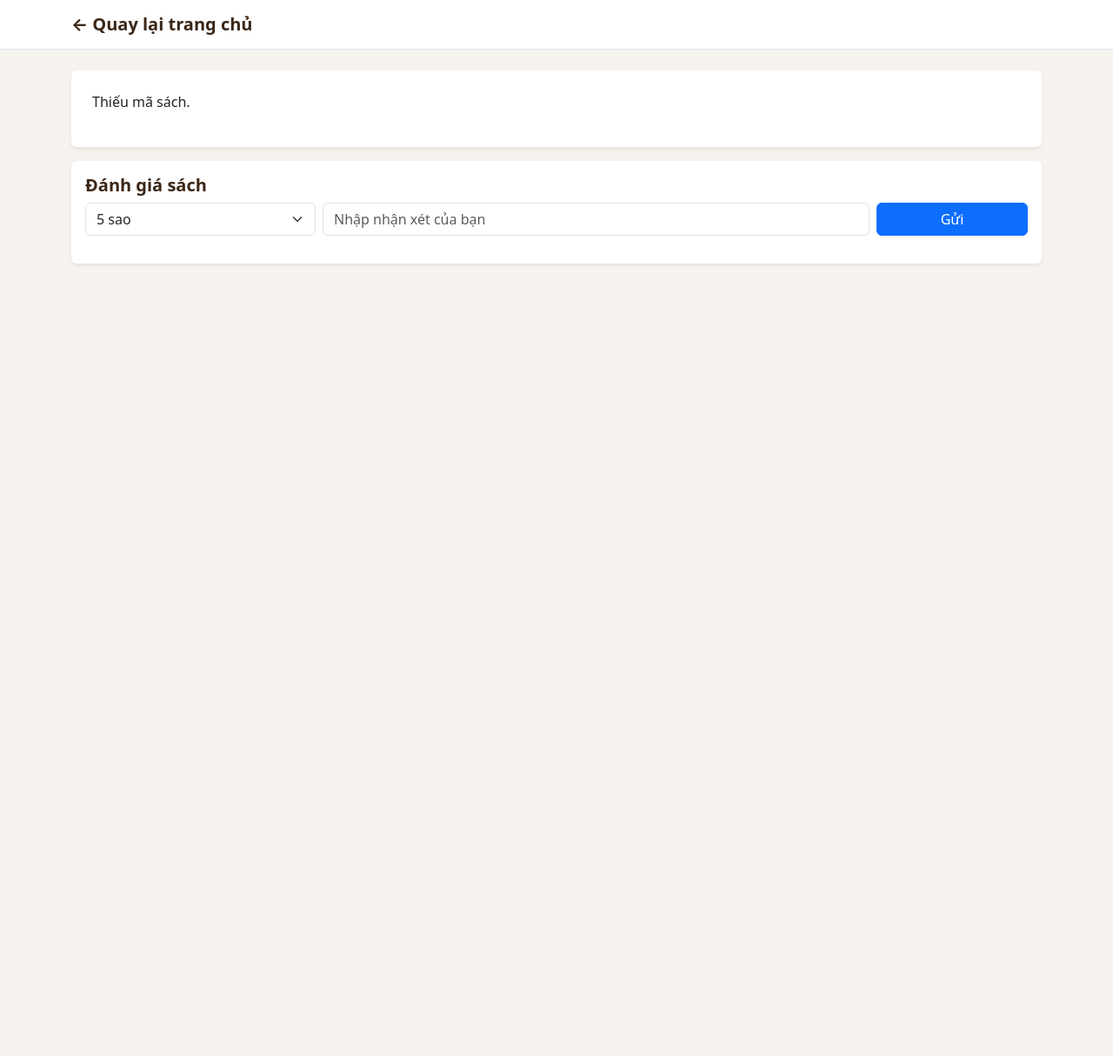
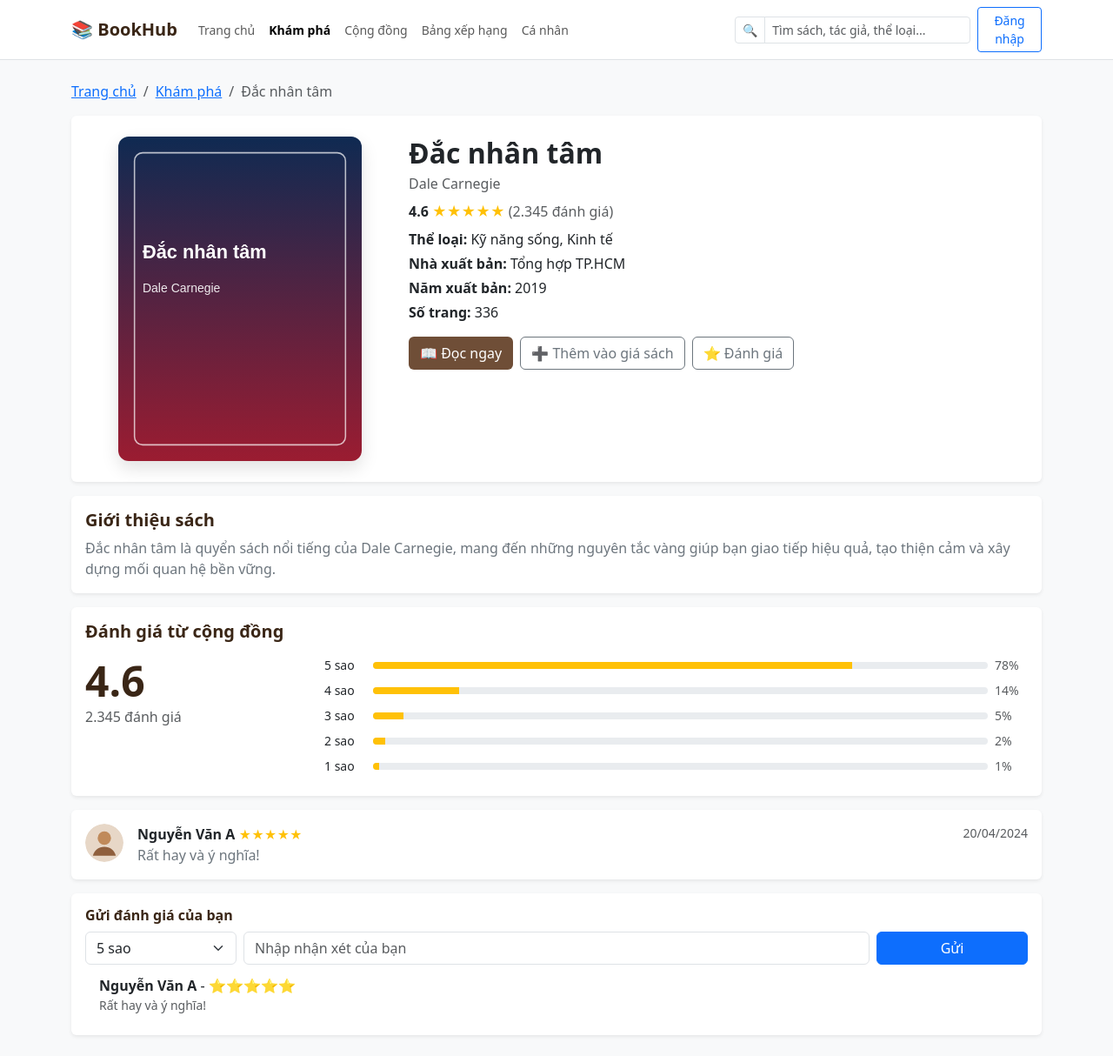
Before and after one commit to thebao200474/desktop-tutorial, a PHP site: page /book-detail.html in a window 1280 px wide. Shown: the whole page at 87% size. Before the commit the page ends 304 px from the top, so only its background shows below. Run offline with PHP 8.4, Linux system fonts and the light colour scheme.

Commit message:
Redesign book detail page to match requested layout with community rating and review blocks

```diff
--- a/public/book-detail.html
+++ b/public/book-detail.html
@@ -7,23 +7,69 @@
     <link href="https://cdn.jsdelivr.net/npm/bootstrap@5.3.3/dist/css/bootstrap.min.css" rel="stylesheet" />
     <link rel="stylesheet" href="/styles.css" />
   </head>
-  <body>
-    <nav class="navbar bg-white border-bottom">
+  <body class="bg-light">
+    <nav class="navbar navbar-expand-lg bg-white border-bottom">
       <div class="container">
-        <a href="/" class="navbar-brand fw-bold text-brown">← Quay lại trang chủ</a>
+        <a class="navbar-brand fw-bold text-brown" href="/">📚 BookHub</a>
+        <ul class="navbar-nav me-auto mb-2 mb-lg-0 small">
+          <li class="nav-item"><a class="nav-link" href="/">Trang chủ</a></li>
+          <li class="nav-item"><a class="nav-link active fw-semibold text-brown" href="/explore.html">Khám phá</a></li>
+          <li class="nav-item"><a class="nav-link" href="#">Cộng đồng</a></li>
+          <li class="nav-item"><a class="nav-link" href="#">Bảng xếp hạng</a></li>
+          <li class="nav-item"><a class="nav-link" href="#">Cá nhân</a></li>
+        </ul>
+        <div class="d-flex align-items-center gap-2">
+          <div class="input-group input-group-sm">
+            <span class="input-group-text bg-white">🔍</span>
+            <input class="form-control" placeholder="Tìm sách, tác giả, thể loại..." />
+          </div>
+          <a class="btn btn-sm btn-outline-primary" href="/login.html">Đăng nhập</a>
+        </div>
       </div>
     </nav>
 
     <main class="container py-4">
-      <div class="card border-0 shadow-sm p-3 p-lg-4">
-        <div class="row g-4" id="book-detail-wrap"></div>
-      </div>
+      <nav aria-label="breadcrumb" class="mb-3">
+        <ol class="breadcrumb small mb-0">
+          <li class="breadcrumb-item"><a href="/">Trang chủ</a></li>
+          <li class="breadcrumb-item"><a href="/explore.html">Khám phá</a></li>
+          <li class="breadcrumb-item active" id="breadcrumb-title" aria-current="page">Chi tiết sách</li>
+        </ol>
+      </nav>
 
-      <section class="card border-0 shadow-sm mt-3">
+      <section class="card border-0 shadow-sm p-3 p-lg-4 mb-3">
+        <div class="row g-4 align-items-start" id="book-detail-wrap"></div>
+      </section>
+
+      <section class="card border-0 shadow-sm mb-3">
         <div class="card-body">
-          <h5 class="section-title">Đánh giá sách</h5>
-          <form id="review-form" class="row g-2 mb-3">
+          <h5 class="section-title">Giới thiệu sách</h5>
+          <p id="book-intro" class="mb-0 text-secondary"></p>
+        </div>
+      </section>
+
+      <section class="card border-0 shadow-sm mb-3">
+        <div class="card-body">
+          <h5 class="section-title mb-3">Đánh giá từ cộng đồng</h5>
+          <div class="row g-3 align-items-start">
             <div class="col-md-3">
+              <div class="display-5 fw-bold text-brown" id="avg-rating">4.6</div>
+              <div class="text-muted" id="total-rating-text">2,345 đánh giá</div>
+            </div>
+            <div class="col-md-9" id="rating-breakdown"></div>
+          </div>
+        </div>
+      </section>
+
+      <section class="card border-0 shadow-sm mb-3">
+        <div class="card-body d-flex align-items-start gap-3" id="featured-review"></div>
+      </section>
+
+      <section class="card border-0 shadow-sm">
+        <div class="card-body">
+          <h6 class="section-title">Gửi đánh giá của bạn</h6>
+          <form id="review-form" class="row g-2 mb-1">
+            <div class="col-md-2">
               <select id="rating" class="form-select">
                 <option value="5">5 sao</option>
                 <option value="4">4 sao</option>
@@ -32,7 +78,7 @@
                 <option value="1">1 sao</option>
               </select>
             </div>
-            <div class="col-md-7">
+            <div class="col-md-8">
               <input id="comment" class="form-control" placeholder="Nhập nhận xét của bạn" />
             </div>
             <div class="col-md-2 d-grid">
--- a/public/book-detail.js
+++ b/public/book-detail.js
@@ -1,100 +1,184 @@
+const BOOK_DETAIL_MOCK = {
+  S001: {
+    id: 'S001',
+    title: 'Đắc nhân tâm',
+    author: 'Dale Carnegie',
+    rating: 4.6,
+    reviewCount: 2345,
+    categories: ['Kỹ năng sống', 'Kinh tế'],
+    publisher: 'Tổng hợp TP.HCM',
+    publishYear: 2019,
+    pages: 336,
+    description:
+      'Đắc nhân tâm là quyển sách nổi tiếng của Dale Carnegie, mang đến những nguyên tắc vàng giúp bạn giao tiếp hiệu quả, tạo thiện cảm và xây dựng mối quan hệ bền vững.',
+    cover: '/images/books/dac-nhan-tam.svg',
+    ratingBreakdown: { 5: 78, 4: 14, 3: 5, 2: 2, 1: 1 },
+    reviews: [
+      {
+        user: 'Nguyễn Văn A',
+        avatar: '/images/users/user-1.svg',
+        rating: 5,
+        comment: 'Rất hay và ý nghĩa!',
+        date: '20/04/2024'
+      }
+    ]
+  }
+};
+
 const params = new URLSearchParams(window.location.search);
-const bookId = params.get('id');
+const bookId = params.get('id') || 'S001';
+
 const wrap = document.getElementById('book-detail-wrap');
 const reviewList = document.getElementById('review-list');
 const reviewForm = document.getElementById('review-form');
+const intro = document.getElementById('book-intro');
+const avgRating = document.getElementById('avg-rating');
+const totalRatingText = document.getElementById('total-rating-text');
+const ratingBreakdown = document.getElementById('rating-breakdown');
+const featuredReview = document.getElementById('featured-review');
+const breadcrumbTitle = document.getElementById('breadcrumb-title');
+
+let currentBook = null;
+
+const formatCount = (n) => Number(n || 0).toLocaleString('vi-VN');
 
 async function loadBook() {
-  if (!bookId) {
-    wrap.innerHTML = '<p>Thiếu mã sách.</p>';
-    return;
+  const mock = BOOK_DETAIL_MOCK[bookId] || BOOK_DETAIL_MOCK.S001;
+  try {
+    const res = await fetch(`/api/books/${encodeURIComponent(bookId)}`);
+    const data = await res.json();
+    const b = data.book;
+    if (b) {
+      currentBook = {
+        ...mock,
+        id: b.MaSach,
+        title: b.TenSach,
+        author: b.NguonGoc || mock.author,
+        rating: Number(mock.rating || b.avgRating || 0),
+        reviewCount: Number(mock.reviewCount || b.totalReviews || 0),
+        categories: b.TheLoai ? [b.TheLoai] : mock.categories,
+        publisher: b.TenNXB || mock.publisher,
+        publishYear: b.NamXuatBan || mock.publishYear,
+        description: b.MoTa || mock.description,
+        cover: b.AnhBia || mock.cover
+      };
+    } else {
+      currentBook = mock;
+    }
+  } catch {
+    currentBook = mock;
   }
 
-  const res = await fetch(`/api/books/${encodeURIComponent(bookId)}`);
-  const data = await res.json();
-  if (!data.book) {
-    wrap.innerHTML = '<p>Không tìm thấy sách.</p>';
-    return;
-  }
+  breadcrumbTitle.textContent = currentBook.title;
+  intro.textContent = currentBook.description;
 
-  const b = data.book;
   wrap.innerHTML = `
-    <div class="col-lg-4">
-      <img src="${b.AnhBia || 'https://placehold.co/640x900'}" class="img-fluid rounded-3" alt="${b.TenSach}">
+    <div class="col-lg-4 text-center">
+      <img src="${currentBook.cover}" class="img-fluid detail-cover" alt="${currentBook.title}" onerror="this.src='/images/books/placeholder-book.svg'">
     </div>
     <div class="col-lg-8">
-      <h2 class="mb-2">${b.TenSach}</h2>
-      <p><strong>Tác giả/Nguồn gốc:</strong> ${b.NguonGoc || 'Đang cập nhật'}</p>
-      <p><strong>Năm xuất bản:</strong> ${b.NamXuatBan || 'Đang cập nhật'}</p>
-      <p><strong>Nhà xuất bản:</strong> ${b.TenNXB || 'Đang cập nhật'}</p>
-      <p><strong>Mô tả:</strong> ${b.MoTa || 'Chưa có mô tả chi tiết'}</p>
-      <p><strong>Đánh giá trung bình:</strong> ${Number(b.avgRating || 0).toFixed(1)} ⭐ (${b.totalReviews || 0} đánh giá)</p>
-      <button class="btn btn-success" id="borrow-now">Mượn sách</button>
-      <small class="text-muted d-block mt-2">Đăng nhập OTP ở trang chủ để mượn sách.</small>
+      <h2 class="fw-bold mb-1">${currentBook.title}</h2>
+      <p class="text-muted mb-2">${currentBook.author}</p>
+      <p class="mb-2"><strong>${currentBook.rating.toFixed(1)}</strong> <span class="text-warning">★★★★★</span> <span class="text-muted">(${formatCount(currentBook.reviewCount)} đánh giá)</span></p>
+      <p class="mb-1"><strong>Thể loại:</strong> ${currentBook.categories.join(', ')}</p>
+      <p class="mb-1"><strong>Nhà xuất bản:</strong> ${currentBook.publisher}</p>
+      <p class="mb-1"><strong>Năm xuất bản:</strong> ${currentBook.publishYear}</p>
+      <p class="mb-3"><strong>Số trang:</strong> ${currentBook.pages}</p>
+
+      <div class="d-flex flex-wrap gap-2">
+        <button class="btn btn-brown" id="read-now">📖 Đọc ngay</button>
+        <button class="btn btn-outline-secondary" id="add-shelf">➕ Thêm vào giá sách</button>
+        <button class="btn btn-outline-secondary" id="go-review">⭐ Đánh giá</button>
+      </div>
     </div>
   `;
 
-  document.getElementById('borrow-now').addEventListener('click', borrowFromDetail);
+  document.getElementById('read-now').addEventListener('click', () => alert('Chức năng đọc thử đang được phát triển.'));
+  document.getElementById('add-shelf').addEventListener('click', (e) => {
+    e.target.textContent = '✓ Đã thêm vào giá sách';
+    e.target.classList.remove('btn-outline-secondary');
+    e.target.classList.add('btn-outline-success');
+  });
+  document.getElementById('go-review').addEventListener('click', () => reviewForm.scrollIntoView({ behavior: 'smooth' }));
+
+  renderCommunity();
+  loadReviews();
+}
+
+function renderCommunity() {
+  avgRating.textContent = currentBook.rating.toFixed(1);
+  totalRatingText.textContent = `${formatCount(currentBook.reviewCount)} đánh giá`;
+
+  const breakdown = currentBook.ratingBreakdown || { 5: 70, 4: 18, 3: 7, 2: 3, 1: 2 };
+  ratingBreakdown.innerHTML = [5, 4, 3, 2, 1]
+    .map((star) => {
+      const percent = breakdown[star] || 0;
+      return `
+      <div class="d-flex align-items-center gap-2 mb-2 small">
+        <span style="width:48px">${star} sao</span>
+        <div class="progress flex-grow-1" style="height:8px"><div class="progress-bar bg-warning" style="width:${percent}%"></div></div>
+        <span class="text-muted" style="width:38px">${percent}%</span>
+      </div>`;
+    })
+    .join('');
+
+  const first = (currentBook.reviews && currentBook.reviews[0]) || {
+    user: 'Nguyễn Văn A',
+    avatar: '/images/users/user-1.svg',
+    rating: 5,
+    comment: 'Rất hay và ý nghĩa!',
+    date: '20/04/2024'
+  };
+
+  featuredReview.innerHTML = `
+    <img src="${first.avatar}" class="review-avatar" alt="${first.user}" onerror="this.src='/images/users/user-1.svg'">
+    <div class="flex-grow-1">
+      <div class="fw-semibold">${first.user} <span class="text-warning small">${'★'.repeat(first.rating)}</span></div>
+      <div class="text-secondary">${first.comment}</div>
+    </div>
+    <div class="text-muted small">${first.date}</div>
+  `;
 }
 
 async function loadReviews() {
+  try {
     const res = await fetch(`/api/books/${encodeURIComponent(bookId)}/reviews`);
     const data = await res.json();
+    if (data.reviews?.length) {
       reviewList.innerHTML = '';
-
-  if (!data.reviews?.length) {
-    reviewList.innerHTML = '<li class="list-group-item">Chưa có đánh giá nào.</li>';
-    return;
-  }
-
       data.reviews.forEach((r) => {
         const li = document.createElement('li');
         li.className = 'list-group-item';
         li.innerHTML = `<strong>${r.DocGia || 'Ẩn danh'}</strong> - ${'⭐'.repeat(r.Diem)}<div class="small text-muted">${r.BinhLuan || ''}</div>`;
         reviewList.appendChild(li);
       });
+      return;
+    }
+  } catch {
+    // keep mock
   }
 
-async function borrowFromDetail() {
-  const token = localStorage.getItem('readerToken');
-  if (!token) {
-    alert('Vui lòng xác thực OTP ở trang chủ trước khi mượn sách.');
-    return;
-  }
-
-  const res = await fetch('/api/borrow-book', {
-    method: 'POST',
-    headers: {
-      'Content-Type': 'application/json',
-      Authorization: `Bearer ${token}`
-    },
-    body: JSON.stringify({ MaSach: bookId })
+  reviewList.innerHTML = '';
+  (currentBook.reviews || []).forEach((r) => {
+    const li = document.createElement('li');
+    li.className = 'list-group-item';
+    li.innerHTML = `<strong>${r.user}</strong> - ${'⭐'.repeat(r.rating)}<div class="small text-muted">${r.comment}</div>`;
+    reviewList.appendChild(li);
   });
-
-  const data = await res.json();
-  alert(data.message || 'Đã gửi yêu cầu mượn sách.');
-  loadBook();
 }
 
 reviewForm.addEventListener('submit', async (e) => {
   e.preventDefault();
   const token = localStorage.getItem('readerToken');
   if (!token) {
-    alert('Vui lòng đăng nhập OTP để đánh giá sách.');
+    alert('Vui lòng đăng nhập trước khi đánh giá.');
     return;
   }
 
-  const payload = {
-    Diem: Number(document.getElementById('rating').value),
-    BinhLuan: document.getElementById('comment').value.trim()
-  };
-
+  const payload = { Diem: Number(document.getElementById('rating').value), BinhLuan: document.getElementById('comment').value.trim() };
   const res = await fetch(`/api/books/${encodeURIComponent(bookId)}/reviews`, {
     method: 'POST',
-    headers: {
-      'Content-Type': 'application/json',
-      Authorization: `Bearer ${token}`
-    },
+    headers: { 'Content-Type': 'application/json', Authorization: `Bearer ${token}` },
     body: JSON.stringify(payload)
   });
 
@@ -105,9 +189,7 @@ reviewForm.addEventListener('submit', async (e) => {
   }
 
   reviewForm.reset();
-  loadBook();
   loadReviews();
 });
 
 loadBook();
-loadReviews();
--- a/public/styles.css
+++ b/public/styles.css
@@ -184,3 +184,19 @@ body {
     bottom: 72px;
   }
 }
+
+.detail-cover {
+  width: min(100%, 280px);
+  aspect-ratio: 3 / 4;
+  object-fit: cover;
+  border-radius: 0.75rem;
+  box-shadow: 0 8px 20px rgba(0, 0, 0, 0.12);
+}
+
+.review-avatar {
+  width: 44px;
+  height: 44px;
+  border-radius: 50%;
+  object-fit: cover;
+  flex-shrink: 0;
+}
```
Also changed, not shown: public/images/users/user-1.svg (added). Lines whose indentation alone changed are shown as unchanged.
